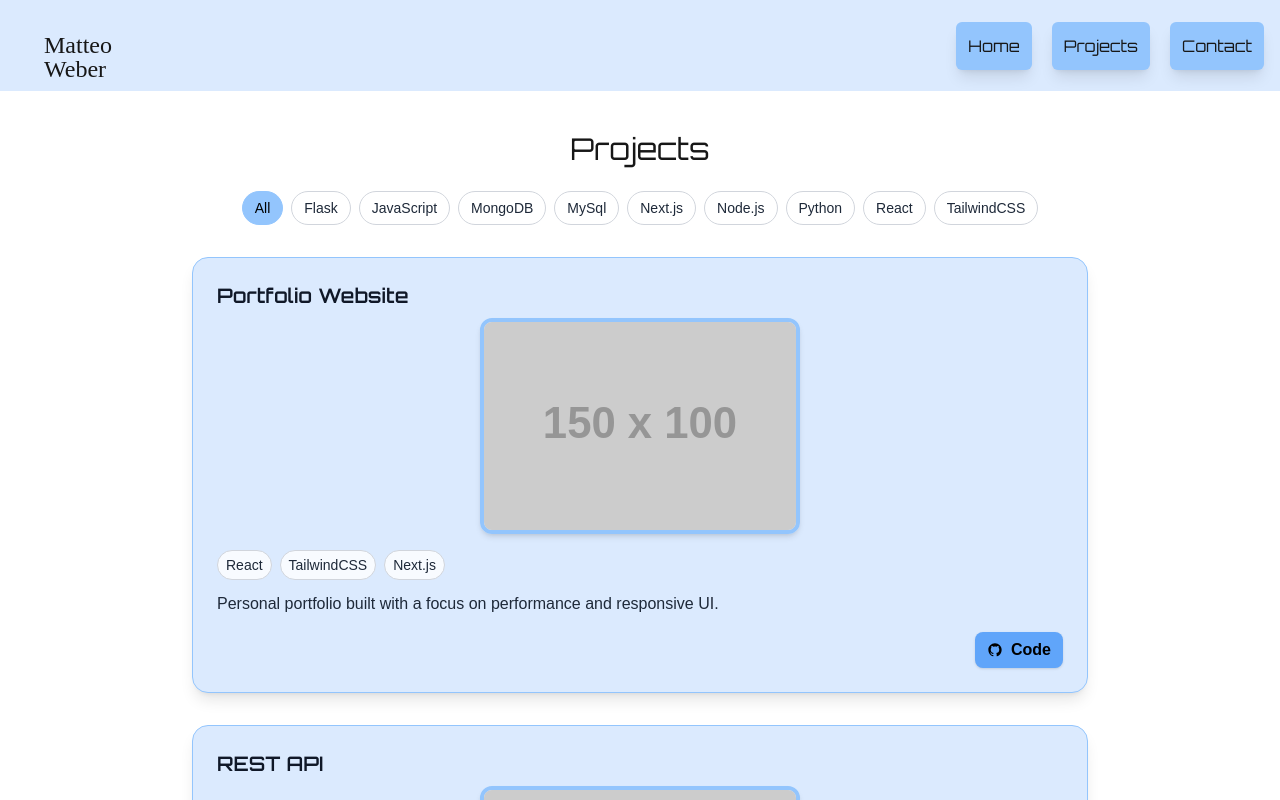
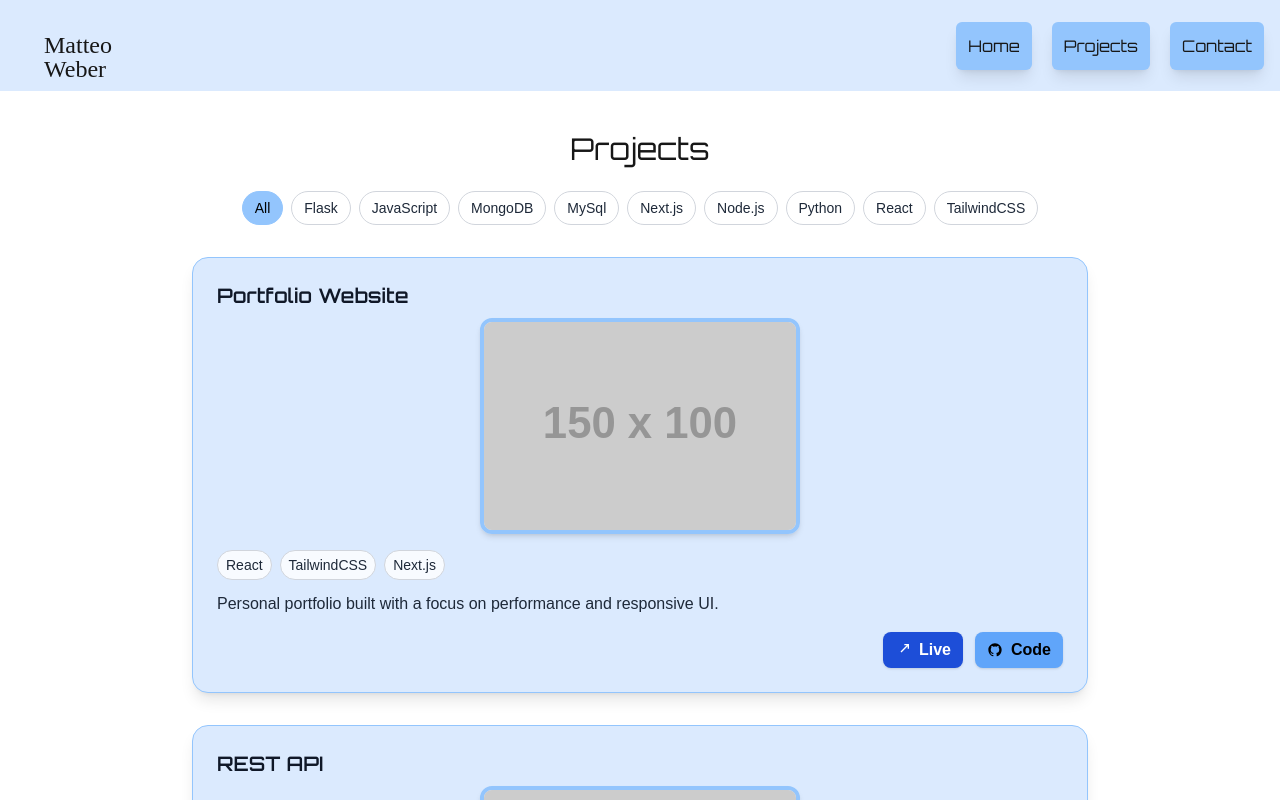
Before and after one commit to mattadosss/Portfolio, a Next.js app: page /projects in a window 1280 px wide. Shown: the top 800 px of the page. Built offline with nearby package versions, Linux system fonts and the light colour scheme; a web font is replaced by a local one.

Commit message:
finished design

```diff
--- a/app/projects/page.js
+++ b/app/projects/page.js
@@ -11,7 +11,9 @@ export default function Projects() {
 			description: "Personal portfolio built with a focus on performance and responsive UI.",
 			image: "https://placehold.co/150x100",
 			tags: ["React", "TailwindCSS", "Next.js"],
-			codeUrl: "#"
+			codeUrl: "#",
+			liveUrl: "#",
+			haspreiview: 1
 		},
 		{
 			id: "api",
@@ -19,7 +21,9 @@ export default function Projects() {
 			description: "A Node.js API with CRUD endpoints and basic auth.",
 			image: "https://placehold.co/150x100",
 			tags: ["Node.js", "MongoDB"],
-			codeUrl: "#"
+			codeUrl: "#",
+			liveUrl: "#",
+			haspreiview: 0
 		},
 		{
 			id: "dashboard",
@@ -27,7 +31,9 @@ export default function Projects() {
 			description: "Dashboard built with Flask and MySQL storage.",
 			image: "https://placehold.co/150x100",
 			tags: ["Python", "Flask", "MySql"],
-			codeUrl: "#"
+			codeUrl: "#",
+			liveUrl: "#",
+			haspreiview: 1
 		},
 		{
 			id: "widgets",
@@ -35,7 +41,9 @@ export default function Projects() {
 			description: "Reusable components written in vanilla JavaScript.",
 			image: "https://placehold.co/150x100",
 			tags: ["JavaScript"],
-			codeUrl: "#"
+			codeUrl: "#",
+			liveUrl: "#",
+			haspreiview: 0
 		}
 	];
 
@@ -111,7 +119,21 @@ export default function Projects() {
 						{/* Description */}
 						<p className="px-6 text-sm sm:text-base text-gray-800 mb-4 mt-1">{project.description}</p>
 						{/* Code button */}
-						<div className="px-6 pb-6 flex flex-col sm:flex-row sm:justify-end">
+						<div className="px-6 pb-6 flex flex-col sm:flex-row sm:justify-end gap-3">
+							{project.haspreiview === 1 && project.liveUrl && (
+								<a
+									href={project.liveUrl}
+									className="inline-flex items-center gap-2 bg-[#1d4ed8] hover:bg-[#2563eb] text-white font-semibold px-3 py-1.5 rounded-lg shadow-sm transition-colors duration-200 text-sm sm:text-base w-full sm:w-auto justify-center"
+									target="_blank"
+									rel="noopener noreferrer"
+									aria-label="View live deployment"
+								>
+									<svg xmlns="http://www.w3.org/2000/svg" viewBox="0 0 24 24" fill="currentColor" className="w-4 h-4">
+										<path d="M14 3h7v7h-2V6.414l-9.293 9.293-1.414-1.414L17.586 5H14V3z" />
+									</svg>
+									Live
+								</a>
+							)}
 							<a
 								href={project.codeUrl}
 								className="inline-flex items-center gap-2 bg-[#60a5fa] hover:bg-[#93c5fd] text-black font-semibold px-3 py-1.5 rounded-lg shadow-sm transition-colors duration-200 text-sm sm:text-base w-full sm:w-auto justify-center sm:justify-end"
```
